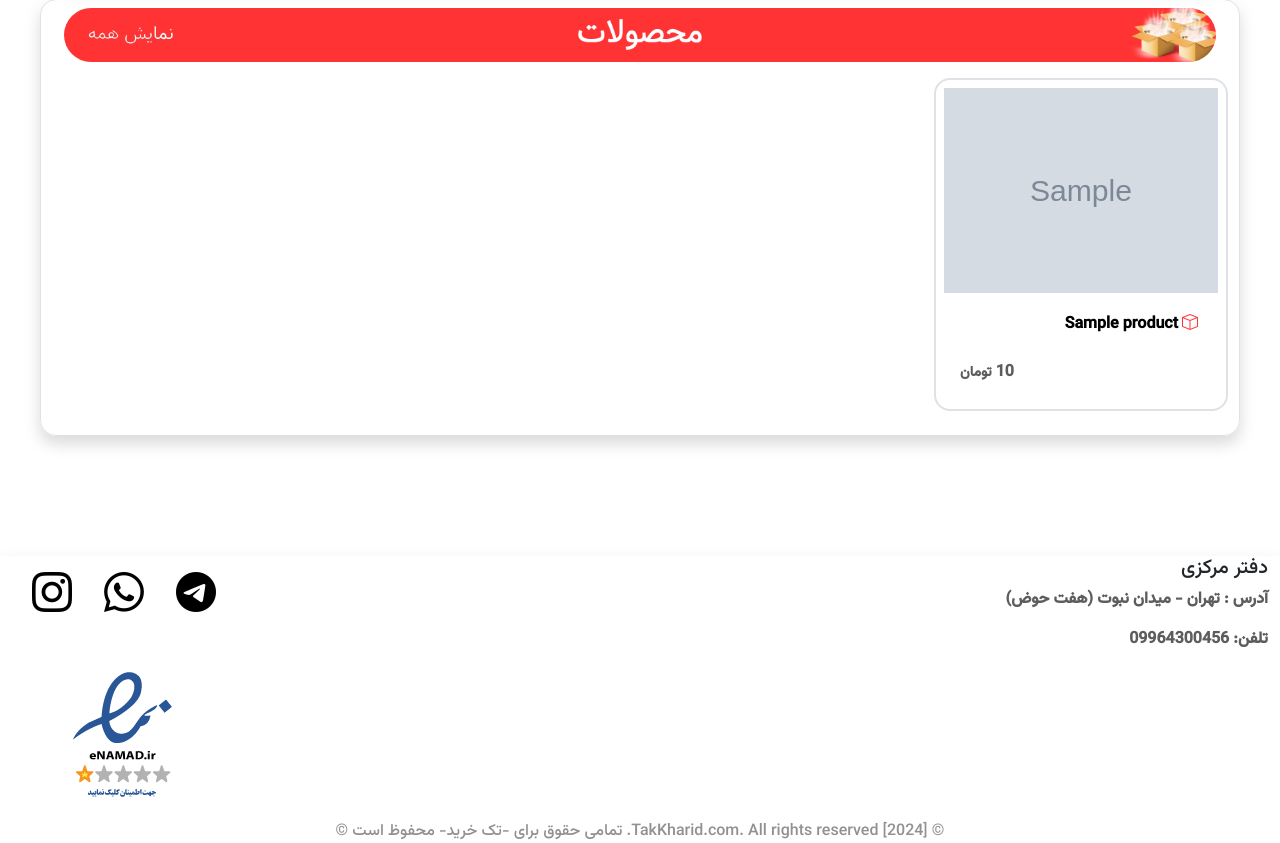
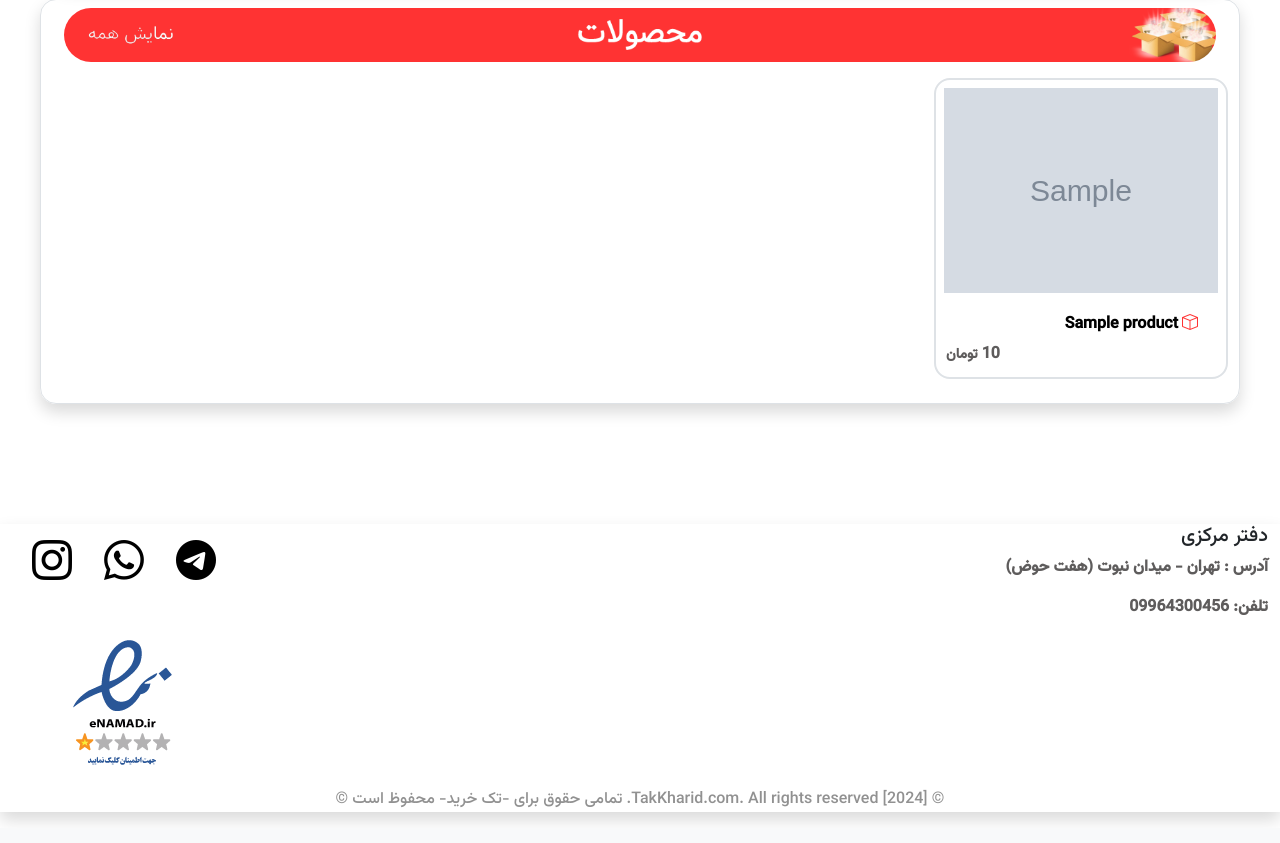
Before and after one commit to kiarashshahedi/OnlineShop-ArvanServer, a Django app: template products/templates/products/home-product-list.html in a window 1280 px wide. Shown: the part 883-1726 px from the top of the page. After the commit the page ends 1704 px from the top, so only its background shows below. Run offline with Django 5.2, Linux system fonts and the light colour scheme; the template is opened without the code that fills it: most values are stand-ins (such as "Sample title", 1, 10 or a date in 2020); grey boxes marked "Sample" are stand-in pictures.

Commit message:
money in box left botton

```diff
--- a/products/templates/products/home-product-list.html
+++ b/products/templates/products/home-product-list.html
@@ -129,7 +129,7 @@
 
         <!-- BOX ALL PRODUCTS -->
         {% for product in products %}
-        <div class="col-6 col-md-3  border border-2 p-2 rounded-4 position-relative mt-3 mb-3 ">
+        <div class="col-6 col-md-3  border border-2 p-2 rounded-4  mt-3 mb-3 position-relative">
             <a href="{% url 'product_detail' product.pk %}">
                 <img src="{{ product.image.url }}" alt="{{ product.name }}" class="d-block w-100 ">
                 <div class="product-info p-3"> <!-- Added padding to the product info -->
@@ -137,7 +137,7 @@
                         <span class="bi bi-box text-color1 text-start mx-1 "></span>{{ product.name }}
                     </p>
 
-                    <div class="d-flex align-items-end flex-column">
+                    <div class="d-flex align-items-end flex-column position-absolute" style="bottom: 0; left: 0; padding: 10px;">
                         {% if product.in_sale %}
                         <p class="text-end mb-0"><s>{{ product.price }}</s></p>
                         <p class="text-color1 text-end fw-bold mb-0">قیمت با تخفیف: {{ product.sale_price }} <small>تومان</small></p>
```
